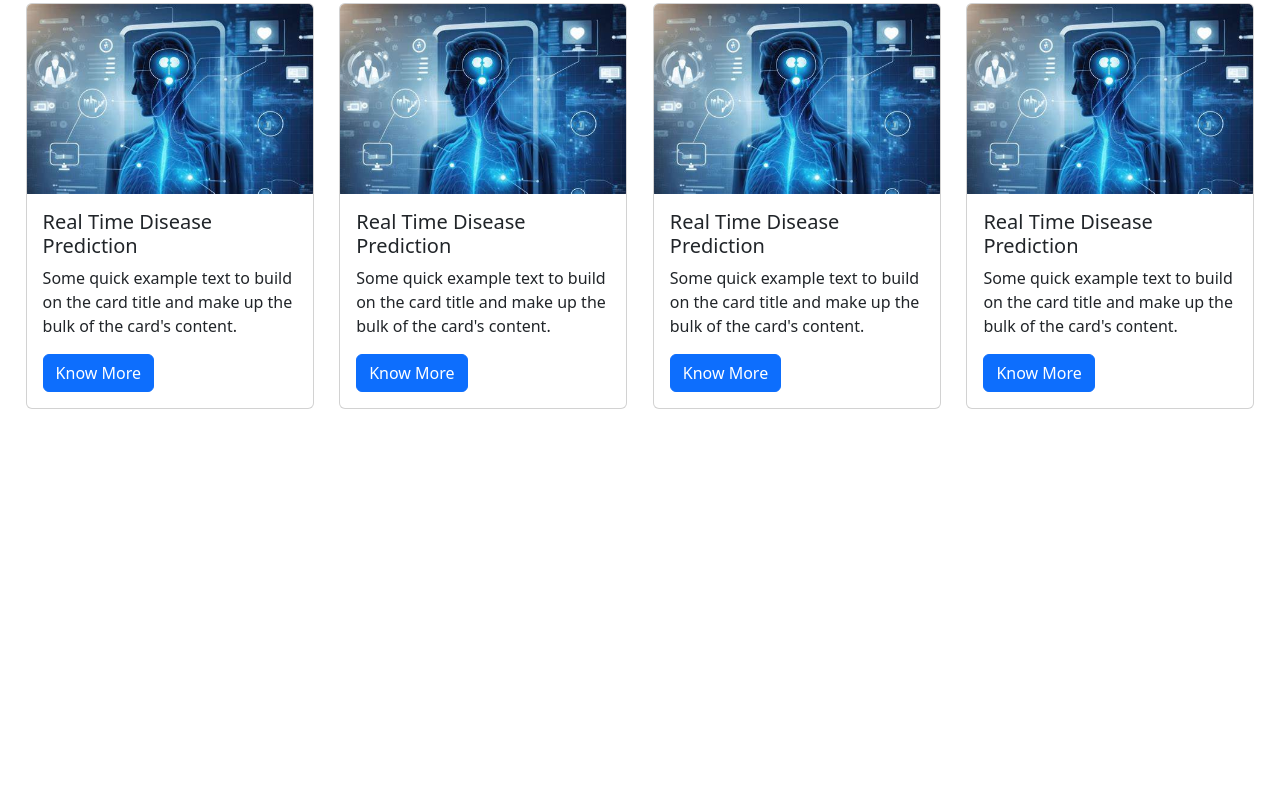
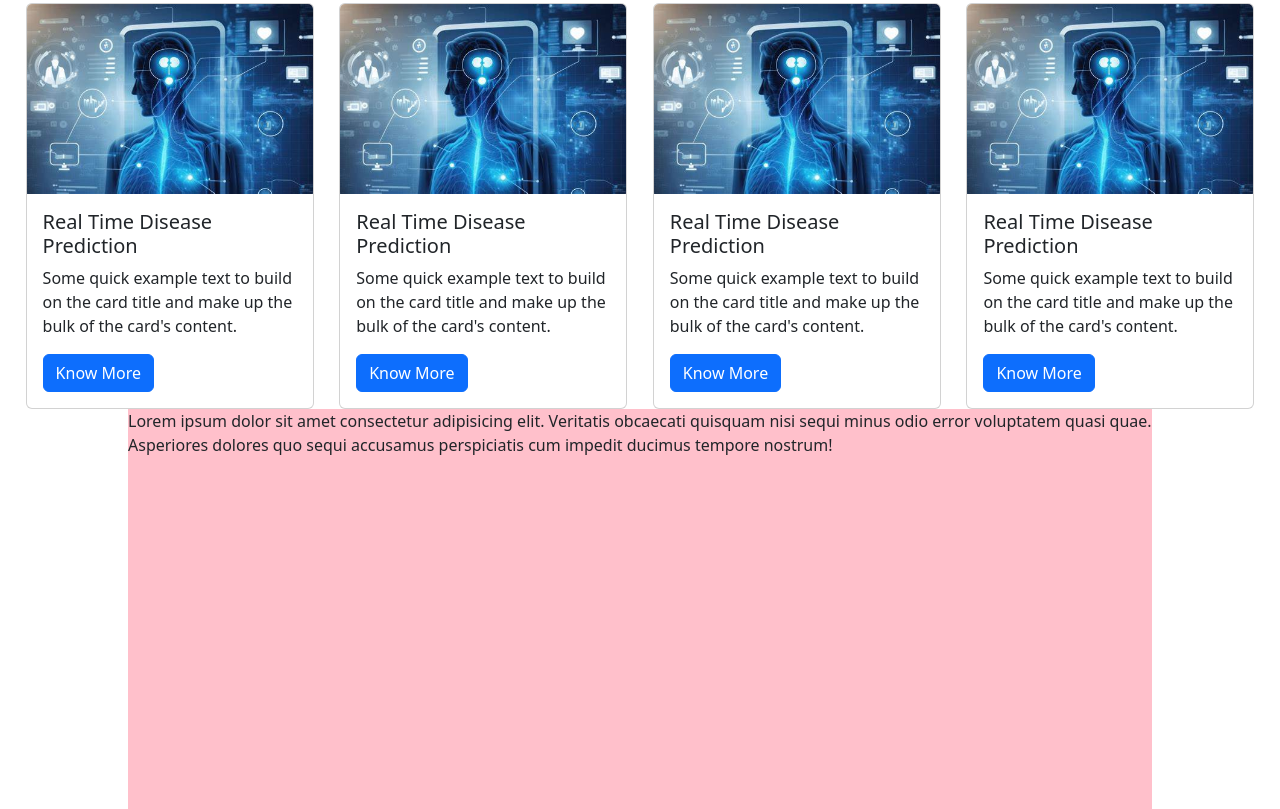
Before and after one commit to NAZIA-21/Medibot.github.io, a plain HTML site: page index.html in a window 1280 px wide. Shown: the part 601-1410 px from the top of the page. Before the commit the page ends 1010 px from the top, so only its background shows below. Drawn offline with nearby package versions, Linux system fonts and the light colour scheme.

Commit message:
Added new aboutme container

```diff
--- a/index.html
+++ b/index.html
@@ -115,6 +115,9 @@
             </div>
           </div>
       </div>
+      <div class="aboutme" style="background-color: pink; height: 400px; width: 80%; margin:auto">
+        <p>Lorem ipsum dolor sit amet consectetur adipisicing elit. Veritatis obcaecati quisquam nisi sequi minus odio error voluptatem quasi quae. Asperiores dolores quo sequi accusamus perspiciatis cum impedit ducimus tempore nostrum!</p>
+      </div>
     <script src="https://cdn.botpress.cloud/webchat/v1/inject.js"></script>
 <script src="https://mediafiles.botpress.cloud/8ef51e3e-5784-4e33-930d-52231f385d96/webchat/config.js" defer></script>
 <script src="https://cdn.jsdelivr.net/npm/@popperjs/core@2.11.8/dist/umd/popper.min.js" integrity="sha384-I7E8VVD/ismYTF4hNIPjVp/Zjvgyol6VFvRkX/vR+Vc4jQkC+hVqc2pM8ODewa9r" crossorigin="anonymous"></script>
```
